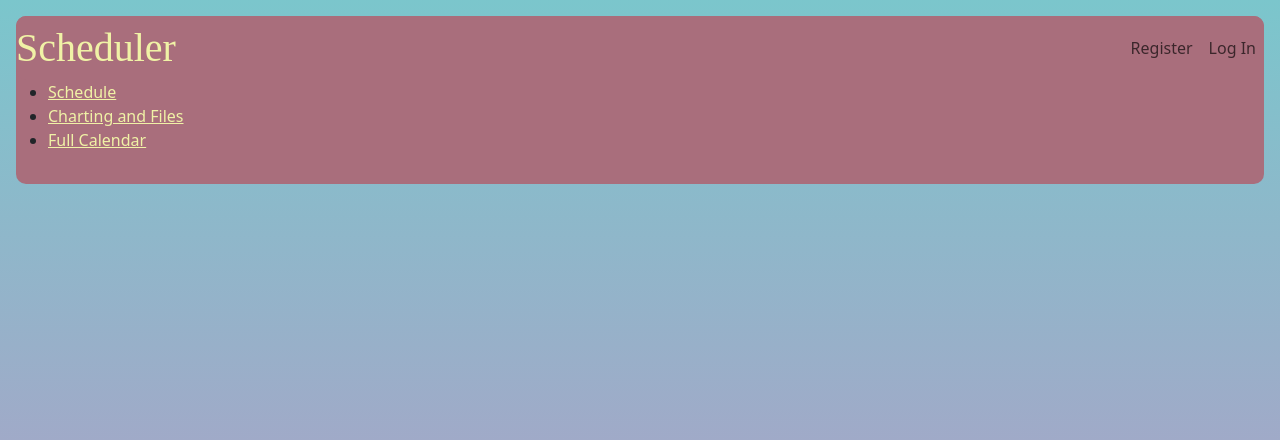
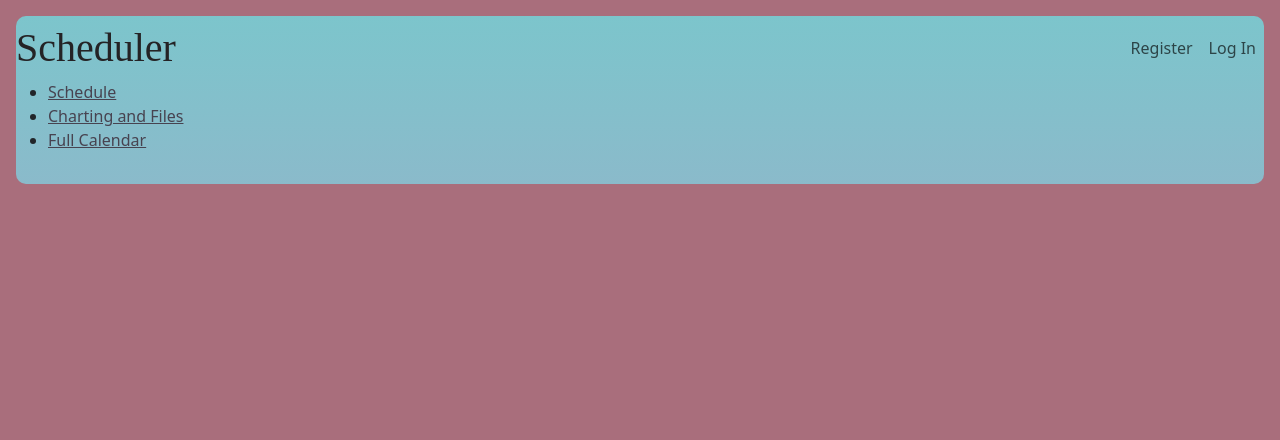
Before and after one commit to agene0001/Scheduler, a Flask app: template flaskr/templates/admin/landingA.html in a window 1280 px wide. Shown: the top 440 px of the page. Run offline with Flask 3, Linux system fonts and the light colour scheme; the template is opened without the code that fills it, so the values that code supplies are empty.

Commit message:
Update HTML structure and apply new CSS styling
The base HTML template structure has been updated to clearly define the head, body, header, and content sections. Changes have also been made in the CSS styling, including color schemes and elements' layout, to enhance the overall user interface and provide a more pleasing visual experience.

```diff
--- a/flaskr/static/style.css
+++ b/flaskr/static/style.css
@@ -1,13 +1,8 @@
 html {
     font-family: sans-serif;
 
-background: #BE93C5;  /* fallback for old browsers */
-background: -webkit-linear-gradient(to bottom, #7BC6CC, #BE93C5);  /* Chrome 10-25, Safari 5.1-6 */
-background: linear-gradient(to bottom, #7BC6CC, #BE93C5);
+    background: #A96E7C;
 
-    background-repeat: no-repeat;
-
-    background-attachment: fixed;
 /* W3C, IE 10+/ Edge, Firefox 16+, Chrome 26+, Opera 12+, Safari 7+ */
     padding: 1rem;
 }
@@ -16,17 +11,24 @@ body {
     max-width: 1260px;
     margin: 0 auto;
     border-radius:10px;
-    background: #A96E7C;
+    background: #BE93C5;  /* fallback for old browsers */
+background: -webkit-linear-gradient(to bottom, #7BC6CC, #BE93C5);  /* Chrome 10-25, Safari 5.1-6 */
+background: linear-gradient(to bottom, #7BC6CC, #BE93C5);
+
+    background-repeat: no-repeat;
+
+    background-attachment: fixed;
+
 }
 
 h1 {
     font-family: serif;
-    color: #F0F2A6;
+    color: #242325;
     margin: 1rem 0;
 }
 
 a {
-    color: #F0F2A6;
+    color: #474350;
 }
 
 hr {
@@ -98,7 +100,7 @@ input[type=submit]:hover {
 
 
 nav {
-    background: #A96E7C;
+    /*background: #A96E7C;*/
     border-radius: 10px;
     display: flex;
     align-items: center;
--- a/flaskr/templates/base.html
+++ b/flaskr/templates/base.html
@@ -50,5 +50,5 @@
     <script src="https://cdn.jsdelivr.net/npm/bootstrap@5.3.3/dist/js/bootstrap.bundle.min.js"
             integrity="sha384-YvpcrYf0tY3lHB60NNkmXc5s9fDVZLESaAA55NDzOxhy9GkcIdslK1eN7N6jIeHz"
             crossorigin="anonymous"></script>
+</section>
 </body>
-</section>
```
Lines whose indentation alone changed are shown as unchanged.
